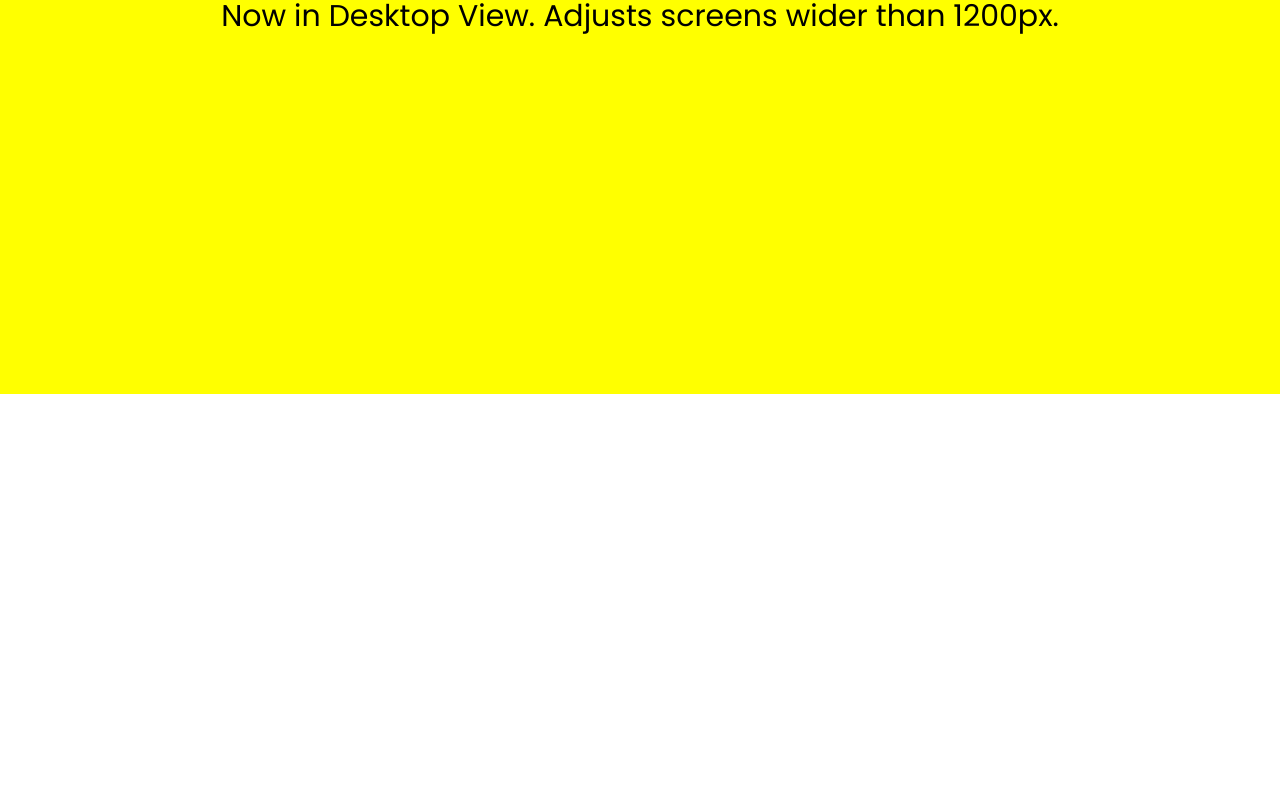
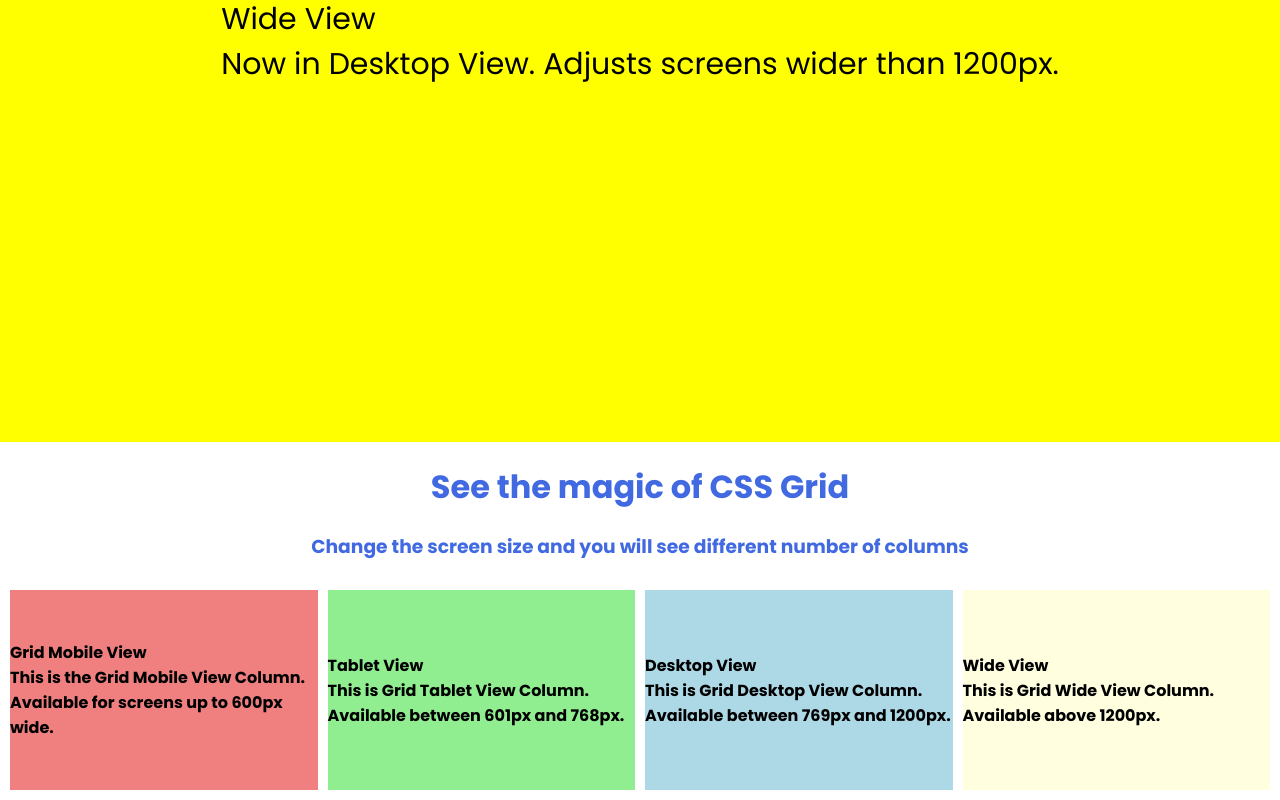
Before and after one commit to sirahmedraza/Media-Query-Breakpoint-Tester, a plain HTML site: page index.html in a window 1280 px wide. Shown: the part 552-1352 px from the top of the page. Before the commit the page ends 946 px from the top, so only its background shows below. Drawn offline with Linux system fonts and the light colour scheme.

Commit message:
CSS Grid Magic Added

```diff
--- a/index.html
+++ b/index.html
@@ -12,6 +12,7 @@
     <main>
       <h1>My name is Muhammad Ahmed Raza</h1>
       <h2>I am a Web Developer.</h2>
+      <h3>Change the screen size and you will see the effect of CSS Media Queries</h3>
       <div class="breakpoint" id="mobile" role="region" aria-label="Mobile View">Mobile View</br>
         This is the Mobile View. Suitable for screens up to 600px wide.
       </div>
@@ -24,6 +25,23 @@
       <div class="breakpoint" id="wide" role="region" aria-label="Wide View">Wide View</br>
         Now in Desktop View. Adjusts screens wider than 1200px.
       </div>
+<h1>See the magic of CSS Grid</h1>
+<h3>Change the screen size and you will see different number of columns</h3>
+      <!-- Some Styles using CSS Grid -->
+      <div class="grid-breakpoint">
+       <div id="grid-mobile" role="region" aria-label="Mobile View">Grid Mobile View</br>
+        This is the Grid Mobile View Column. Available for screens up to 600px wide.
+      </div>
+      <div id="grid-tablet" role="region" aria-label="Tablet View">Tablet View</br>
+       This is Grid Tablet View Column. Available between 601px and 768px.
+      </div>
+      <div id="grid-desktop" role="region" aria-label="Desktop View">Desktop View</br>
+        This is Grid Desktop View Column. Available between 769px and 1200px.
+      </div>
+      <div id="grid-wide" role="region" aria-label="Wide View">Wide View</br>
+        This is Grid Wide View Column. Available above 1200px.
+      </div>
+    </div>
     </main>
   </body>
 </html>
--- a/style.css
+++ b/style.css
@@ -3,7 +3,7 @@ body {
     padding: 0;
     font-family: 'Poppins', sans-serif;
 }
-h1, h2{
+h1, h2, h3{
     color:royalblue;
     display: flex;
     justify-content:center;
@@ -89,3 +89,30 @@ h1, h2{
         display: none;
     }
 }
+/* CSS Grid related Styles */
+/* .grid-breakpoint {
+    display: grid;
+    grid-template-columns: repeat(auto-fill, minmax(10rem, 1fr));
+    grid-template-rows: repeat(3, auto);
+    grid-column-gap: 3px;
+    grid-row-gap: 3px;
+    } */
+
+    .grid-breakpoint {
+        display: grid;
+        grid-template-columns: repeat(auto-fill, minmax(300px, 1fr)); /* Adjust '300px' to change when columns wrap */
+        gap: 10px; /* Adjust spacing between grid items */
+        padding: 10px;
+    }
+    #grid-mobile, #grid-tablet, #grid-desktop, #grid-wide {
+        height: 200px; /* Fixed height for demonstration */
+        display: flex;
+        justify-content: center;
+        align-items: center;
+        color: rgb(0, 0, 0);
+        font-weight: bold;
+    }
+#grid-mobile { background-color: lightcoral; }
+#grid-tablet { background-color: lightgreen; }
+#grid-desktop { background-color: lightblue; }
+#grid-wide { background-color: lightyellow; }
```
Also changed, not shown: 2 other files.
